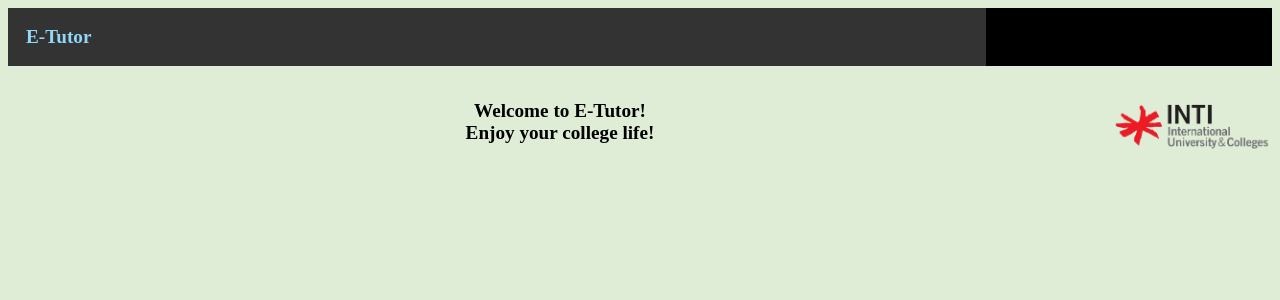
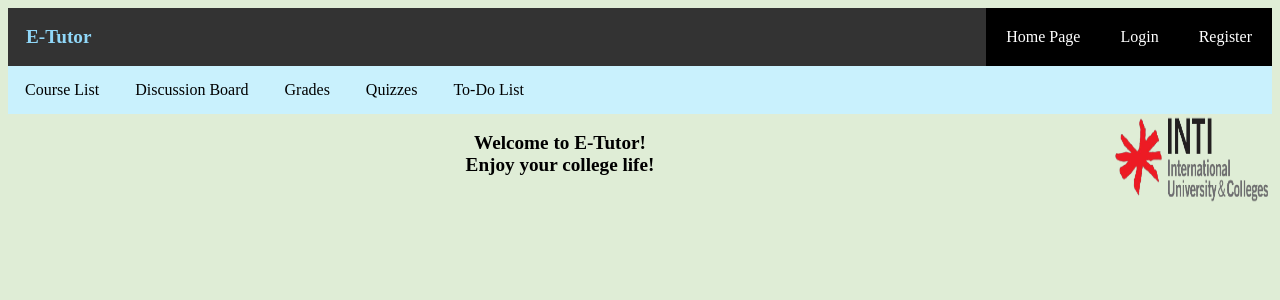
Before and after one commit to WanJingLau/OnlineTutor, a Django app: page / in a window 1280 px wide. Shown: the top 300 px of the page. Run offline with Django 4.2, Linux system fonts and the light colour scheme.

Commit message:
home page tabs (initial)

```diff
--- a/onlinetutorapp/static/css/styles.css
+++ b/onlinetutorapp/static/css/styles.css
@@ -37,7 +37,7 @@ body {background-color:#dfedd6;}
 /* Page title: Log In, Register, Home Page, .... */
 .p3 {
     font-family: "Times New Roman", Times, serif;
-    font-size: larger;
+    font-size: xx-large;
     font-weight: bold;
     padding: 0px;
     margin: 0px;
@@ -81,6 +81,11 @@ ul {
     font-family: "Times New Roman", Times, serif;
  }
 
+ li {
+    float: right;
+    display: inline;
+ }
+
  /* Items on navigation bar */
  li a {
     display: block;
@@ -93,69 +98,75 @@ li a {
  }
 
  li a:hover {
-    background-color: rgb(105, 165, 233);
-}
-
-li {
-    float: right;
-    display: inline;
+    background-color: rgb(144, 215, 248);
  }
 
  li a {
     display: margin;
     padding: 20px;
-    background-color: #000000;
+    background-color: black;
 }
 
-.active {
-    background-color: rgb(105, 165, 233);
+/* Lau Wan Jing: Second navigation bar-- https://www.w3schools.com/howto/tryit.asp?filename=tryhow_js_tabs_open */
+.tab {
+    overflow: hidden;
+    border: 1px solid #c9f1fd;
+    background-color: #c9f1fd;
   }
 
-/* Second navigation bar */
-ul2 {
-    list-style-type: none;
-    margin: 0;
-    padding: 0;
-    overflow: hidden;
-    background-color: rgb(151, 213, 248);
+ /* Style the buttons inside the tab */
+ .tab button {
+    background-color: inherit;
+    float: centre;
+    border: none;
+    outline: none;
+    cursor: pointer;
+    padding: 14px 16px;
+    transition: 0.3s;
+    font-size: medium;
     font-family: "Times New Roman", Times, serif;
-    position: sticky;
-    top: auto;
+  }
+
+  /* Change background color of buttons on hover */
+  .tab button:hover {
+    background-color: rgb(144, 215, 248);
+  }
+
+  /* Create an active/current tablink class */
+  .tab button.active {
+    background-color: rgb(144, 215, 248);
+  }
+
+  /* Style the tab content */
+  .tabcontent {
+    display: none;
+    padding: 6px 12px;
+    -webkit-animation: fadeEffect 1s;
+    animation: fadeEffect 1s;
+  }
+
+  /* Fade in tabs */
+  @-webkit-keyframes fadeEffect {
+    from {opacity: 0;}
+    to {opacity: 1;}
+  }
+
+  @keyframes fadeEffect {
+    from {opacity: 0;}
+    to {opacity: 1;}
+  }
+
+  /* The sticky class is added to the navbar with JS when it reaches its scroll position --https://www.w3schools.com/howto/howto_js_navbar_sticky.asp*/
+
+  .sticky {
+    position: fixed;
+    top: 0;
     width: 100%;
   }
 
-/* Items on navigation bar */
-li a {
-    display: block;
-    font-size: medium;
-    color: black;
-    text-align: center;
-    padding: 15px;
-    text-decoration: none;
-    font-family: "Times New Roman", Times, serif;
-}
+/* Lau Wan Jing: https://www.w3schools.com/csS/css3_buttons.asp -- button
+    https://www.w3schools.com/css/tryit.asp?filename=trycss_image_text_bottom_left --bottom button*/
 
-li a:hover {
-    background-color: grey;
-}
-
-li {
-    float: right;
-    display: inline;
-}
-
-li a {
-    display: margin;
-    padding: 20px;
-    background-color: #000000;
-}
-
-.active {
-    background-color: rgb(105, 165, 233);
-}
-
-
-/* Lau Wan Jing: https://www.w3schools.com/csS/css3_buttons.asp -- button */
 .button {
     background-color: #3d8af7;
     border: none;
@@ -169,6 +180,9 @@ li a {
     margin: 4px 2px;
     cursor: pointer;
     border-radius: 8px;
+    position: absolute;
+    bottom: 8px;
+    left: 16px;
  }
 
  .button:hover {
@@ -196,6 +210,9 @@ li a {
     margin: 4px 2px;
     cursor: pointer;
     border-radius: 8px;
+    position: absolute;
+    bottom: 8px;
+    right: 16px;
  }
 
  .submit:hover {
--- a/onlinetutorapp/templates/mainpage.html
+++ b/onlinetutorapp/templates/mainpage.html
@@ -18,18 +18,21 @@
                 <li><a href="/">Home Page</a></li>
             </ul>
 
-            <!-- <p> Lau Wan Jing: second narvar bar </p> -->
+            <!-- <p> Lau Wan Jing: second narvar bar as tab </p> -->
 
+            <div class="tab">
+                <button href="#courselist">Course List</button>
+                <button href="#discussionboard">Discussion Board</button>
+                <button href="#grades">Grades</button>
+                <button href="#quizzes"">Quizzes</button>
+                <button href="#todolist"">To-Do List</button>
+            </div>
 
-
-
-
-            <p>
-                <!-- <p> Lau Wan Jing: https://www.w3schools.com/html/tryit.asp?filename=tryhtml_images_float -- Insert images
-                https://docs.djangoproject.com/en/4.0/howto/static-files/ -- static file </p> -->
-                <img src="{% static 'img/INTILogo.png' %}" alt="Inti Penang Logo"
-                style="float:right;width:160px;height:90px;">
-            </p>
+            <!-- <p> Lau Wan Jing: https://www.w3schools.com/html/tryit.asp?filename=tryhtml_images_float -- Insert images
+            https://docs.djangoproject.com/en/4.0/howto/static-files/ -- static file </p> -->
+            <img src="{% static 'img/INTILogo.png' %}" alt="Inti Penang Logo"
+                style="float:right;width:160px;height:90px;"
+            >
 
             <br>
 
```
Also changed, not shown: onlinetutorapp/templates/login.html (+3 -5 lines), onlinetutorapp/templates/register.html (+6 -7 lines), onlinetutorapp/static/img/INTI.png, onlinetutorapp/static/img/INTILogo.png. Lines whose indentation alone changed are shown as unchanged.
